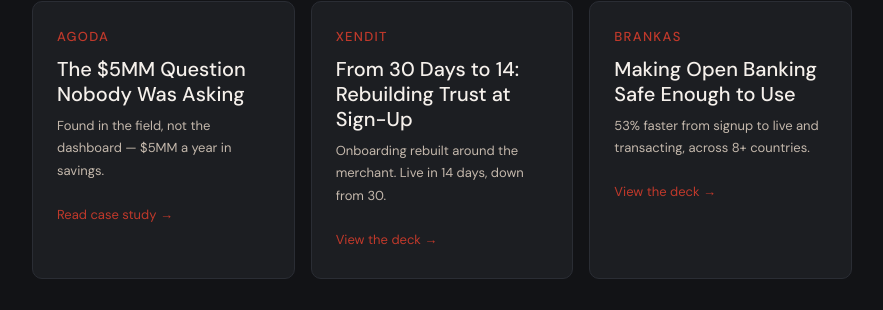
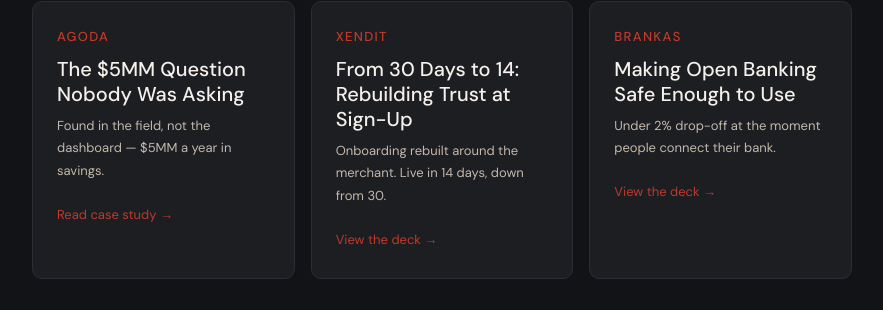
Before and after one commit to piyushsinha/piyushsinha.github.io, a Jekyll site: the page built from index.html, in a window 1280 px wide and 900 px high, scrolled down 1916 px. Shown: the part 143-453 px from the top of the window, without its empty margins (198-1081 px from the left). Built offline with Jekyll 4.4.1, drawn with Linux system fonts in a browser that asks for light colours; some of the changed lines change nothing that is shown.

Commit message:
Add files via upload

```diff
--- a/_data/case_studies.yml
+++ b/_data/case_studies.yml
@@ -13,9 +13,9 @@
   title: "The $5MM Question Nobody Was Asking"
   summary: "Found in the field, not the dashboard — $5MM a year in savings."
   outcome: |
-    <strong>Before:</strong> Hotel partners were calling support because the dashboard made no sense to the people actually running hotels.<br>
-    <strong>The bet:</strong> Go watch them use it in their own properties, not in a conference room.<br>
-    <strong>The proof:</strong> $5MM a year in savings — found by asking, not guessing.
+    <strong>The problem:</strong> Hotel partners were calling support because the dashboard made no sense to the people actually running hotels.<br>
+    <strong>The approach:</strong> Go watch them use it in their own properties, not in a conference room.<br>
+    <strong>The outcome:</strong> $5MM a year in savings — found by asking, not guessing.
   domain: "Hotel Partner Products · Contextual Inquiry"
   embed_url: "https://docs.google.com/presentation/d/e/2PACX-1vQvujDXx15CxN3ahETtdlXWuT96JfJGEQtJaI6lZzwwrU2Ms5L_4rHynuthSHxhPnDOjVVZZREaUu6a/pubembed?start=false&loop=false&delayms=60000"
 
@@ -27,9 +27,9 @@
   title: "From 30 Days to 14: Rebuilding Trust at Sign-Up"
   summary: "Onboarding rebuilt around the merchant. Live in 14 days, down from 30."
   outcome: |
-    <strong>Before:</strong> Merchants were abandoning sign-up before they ever processed a single payment. A 30-day onboarding target was already considered ambitious.<br>
-    <strong>The bet:</strong> Tear down the process and rebuild it around the merchant, not the back office.<br>
-    <strong>The proof:</strong> Live in 14 days — twice as fast as the goal.
+    <strong>The problem:</strong> Merchants were abandoning sign-up before they ever processed a single payment. A 30-day onboarding target was already considered ambitious.<br>
+    <strong>The approach:</strong> Tear down the process and rebuild it around the merchant, not the back office.<br>
+    <strong>The outcome:</strong> Live in 14 days — twice as fast as the goal.
   domain: "Payments Onboarding · Process Design"
   embed_url: "https://docs.google.com/presentation/d/e/2PACX-1vRErYT8qrvW40rL6ya5Avafhuw1YicQFKvW0kJKpTzKmDPTPJAfCl8opQskXruWZkdaDiGWpiCHVzMR/pubembed?start=false&loop=false&delayms=60000"
 
@@ -39,11 +39,11 @@
   featured: true
   company: "Brankas"
   title: "Making Open Banking Safe Enough to Use"
-  summary: "53% faster from signup to live and transacting, across 8+ countries."
+  summary: "Under 2% drop-off at the moment people connect their bank."
   outcome: |
-    <strong>Before:</strong> Open banking asks people to connect their bank account to a startup. That's a hard sell anywhere — let alone across 8+ countries, languages, and banking cultures.<br>
-    <strong>The bet:</strong> Design the moment of trust as carefully as the moment of payment.<br>
-    <strong>The proof:</strong> Customers reached live and transacting 53% faster, end to end.
+    <strong>The problem:</strong> Open banking asks people to give a startup access to their bank account. The authentication moment is where that trust is either won or lost — and where users walk away.<br>
+    <strong>The approach:</strong> Design the moment of trust as carefully as the moment of payment, across 8+ countries, languages and banking cultures.<br>
+    <strong>The outcome:</strong> Under 2% drop-off at authentication — and the judgment to call for sunsetting a product the market wasn't ready for.
   domain: "B2B2C · Payment Authentication · Trust Design"
   embed_url: "https://docs.google.com/presentation/d/e/2PACX-1vT5jkJZ3ryA4JoAwvZ-EQxXENtL2H2x8C93gyDJx-zSr4jM2LaeBRO2RRTjeDqH4arnfmyhplJaR8-0/pubembed?start=false&loop=false&delayms=60000"
 
@@ -54,9 +54,9 @@
   title: "What Users Do When They Think No One's Watching"
   summary: "A new method built to catch what people do, not what they say."
   outcome: |
-    <strong>Before:</strong> Standard research methods kept missing what people actually did, as opposed to what they said they did.<br>
-    <strong>The bet:</strong> Build a new methodology designed to catch behavior nobody would think to mention in an interview.<br>
-    <strong>The proof:</strong> Hidden behaviors surfaced that reshaped how the team approached research company-wide.
+    <strong>The problem:</strong> Standard research methods kept missing what people actually did, as opposed to what they said they did.<br>
+    <strong>The approach:</strong> Build a new methodology designed to catch behaviour nobody would think to mention in an interview.<br>
+    <strong>The outcome:</strong> Hidden behaviours surfaced that reshaped how the team approached research company-wide.
   domain: "UX Research · Behavioral Methods"
   embed_url: "https://docs.google.com/presentation/d/e/2PACX-1vSlU52qvIOi4t4z5Of7baZjEa7WHTaVTJHDxqlgo5iCukqvpNezW5lm-gklpjAeMAcT6-FY9lFVwsH_/pubembed?start=false&loop=false&delayms=60000"
 
@@ -67,9 +67,9 @@
   title: "The Booking Form That Never Stopped Improving"
   summary: "An always-on experimentation programme instead of a one-off redesign."
   outcome: |
-    <strong>Before:</strong> One redesign, however good, only gets you one improvement. Conversion needed to keep climbing, not plateau.<br>
-    <strong>The bet:</strong> Build a systematic, always-on experimentation program instead of a one-time fix.<br>
-    <strong>The proof:</strong> Continuous conversion gains, quarter over quarter.
+    <strong>The problem:</strong> One redesign, however good, only gets you one improvement. Conversion needed to keep climbing, not plateau.<br>
+    <strong>The approach:</strong> Build a systematic, always-on experimentation programme instead of a one-time fix.<br>
+    <strong>The outcome:</strong> Continuous conversion gains, quarter over quarter.
   domain: "Consumer Product · Experimentation"
   embed_url: "https://docs.google.com/presentation/d/e/2PACX-1vTngwLbkSj2g7-n2KLh7yiACsAfqXFCp2F6wI-zqpdkwdkDSxoCMJtLphqvvGIXMndkdySJ8O0BrkRf/pubembed?start=false&loop=false&delayms=60000"
 
@@ -80,9 +80,9 @@
   title: "Turning a 5,000-Person Company Into Researchers"
   summary: "100% of customer-facing teams adopted human-centred design in four months."
   outcome: |
-    <strong>Before:</strong> Product decisions across a 5,000-person company were made on opinion, not evidence — because research wasn't part of how anyone worked.<br>
-    <strong>The bet:</strong> Train the company, not just the team — from VPs to individual PMs and designers.<br>
-    <strong>The proof:</strong> 100% of customer-facing teams adopted human-centered design within four months.
+    <strong>The problem:</strong> Product decisions across a 5,000-person company were made on opinion, not evidence — because research wasn't part of how anyone worked.<br>
+    <strong>The approach:</strong> Train the company, not just the team — from VPs to individual PMs and designers.<br>
+    <strong>The outcome:</strong> 100% of customer-facing teams adopted human-centred design within four months.
   domain: "Org Culture Change · Design Leadership"
   embed_url: "https://docs.google.com/presentation/d/e/2PACX-1vRhuKEwxTkW6zWcuVZvlogK4BLAbHjPaZ0I7OMM0MLgY1zV1Mx8tVjOUSqnEWywK542w0_vXDjtoZA7/pubembed?start=false&loop=false&delayms=60000"
 
@@ -93,9 +93,9 @@
   title: "One Design System, Four Companies, Half the Cost"
   summary: "One system across four group companies — 50% lower build cost."
   outcome: |
-    <strong>Before:</strong> Four companies under one group, four different design languages, and four times the engineering cost to ship anything.<br>
-    <strong>The bet:</strong> Build one design system flexible enough for all four brands — in three months.<br>
-    <strong>The proof:</strong> A 50% reduction in design and engineering cost across the group.
+    <strong>The problem:</strong> Four companies under one group, four different design languages, and four times the engineering cost to ship anything.<br>
+    <strong>The approach:</strong> Build one design system flexible enough for all four brands — in three months.<br>
+    <strong>The outcome:</strong> A 50% reduction in design and engineering cost across the group.
   domain: "Design Systems · Multi-brand Architecture"
   embed_url: "https://docs.google.com/presentation/d/e/2PACX-1vRKc0QnweoGn8ZlZKYKBim4CsI9I7cmmhfggYzS0MgrG6DiMJ3SXvDTWXUOlkBbLsGKlci77NRrg7im/pubembed?start=false&loop=false&delayms=60000"
 
@@ -106,9 +106,9 @@
   title: "The Bar Where Bangkok's Designers Actually Talk to Each Other"
   summary: "1,700+ members over 10 years — one of SEA's longest-running design communities."
   outcome: |
-    <strong>Before:</strong> Bangkok had plenty of talented designers and researchers — and almost no way for them to find each other.<br>
-    <strong>The bet:</strong> Start a monthly bar night. Keep showing up, even when it's just a handful of people.<br>
-    <strong>The proof:</strong> 1,700+ members after 10 years — one of Southeast Asia's longest-running design communities.
+    <strong>The problem:</strong> Bangkok had plenty of talented designers and researchers — and almost no way for them to find each other.<br>
+    <strong>The approach:</strong> Start a monthly bar night. Keep showing up, even when it's just a handful of people.<br>
+    <strong>The outcome:</strong> 1,700+ members after 10 years — one of Southeast Asia's longest-running design communities.
   domain: "Community Building · Design Culture"
   embed_url: "https://docs.google.com/presentation/d/e/2PACX-1vQfFsA1FMajxyT1LlIuzNe_fv8nQ_3NsbEdgcCnxJarObtznCvxGOKA-d_MNQ0AoyJjzTjZTlSV1Zsp/pubembed?start=false&loop=false&delayms=60000"
 
```
